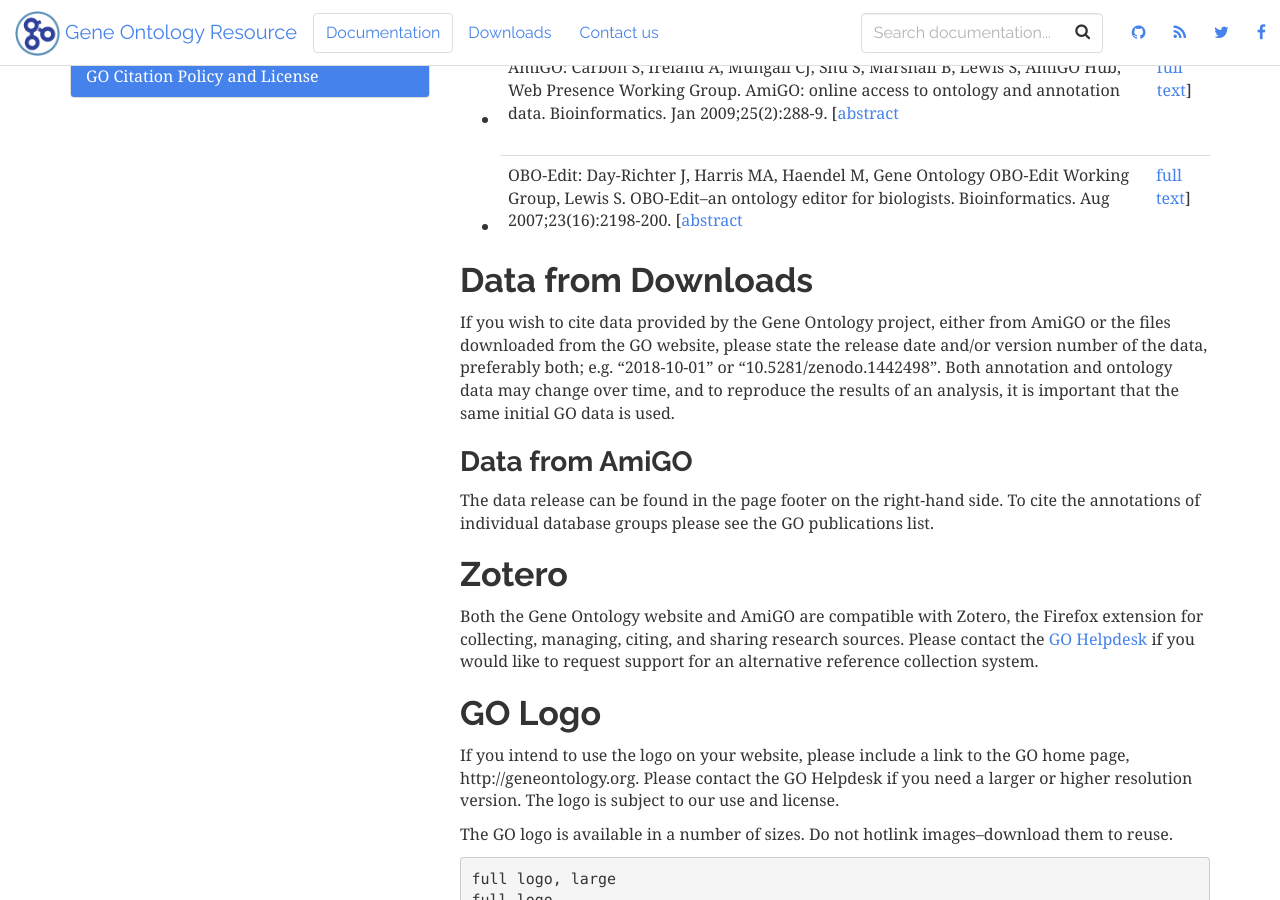
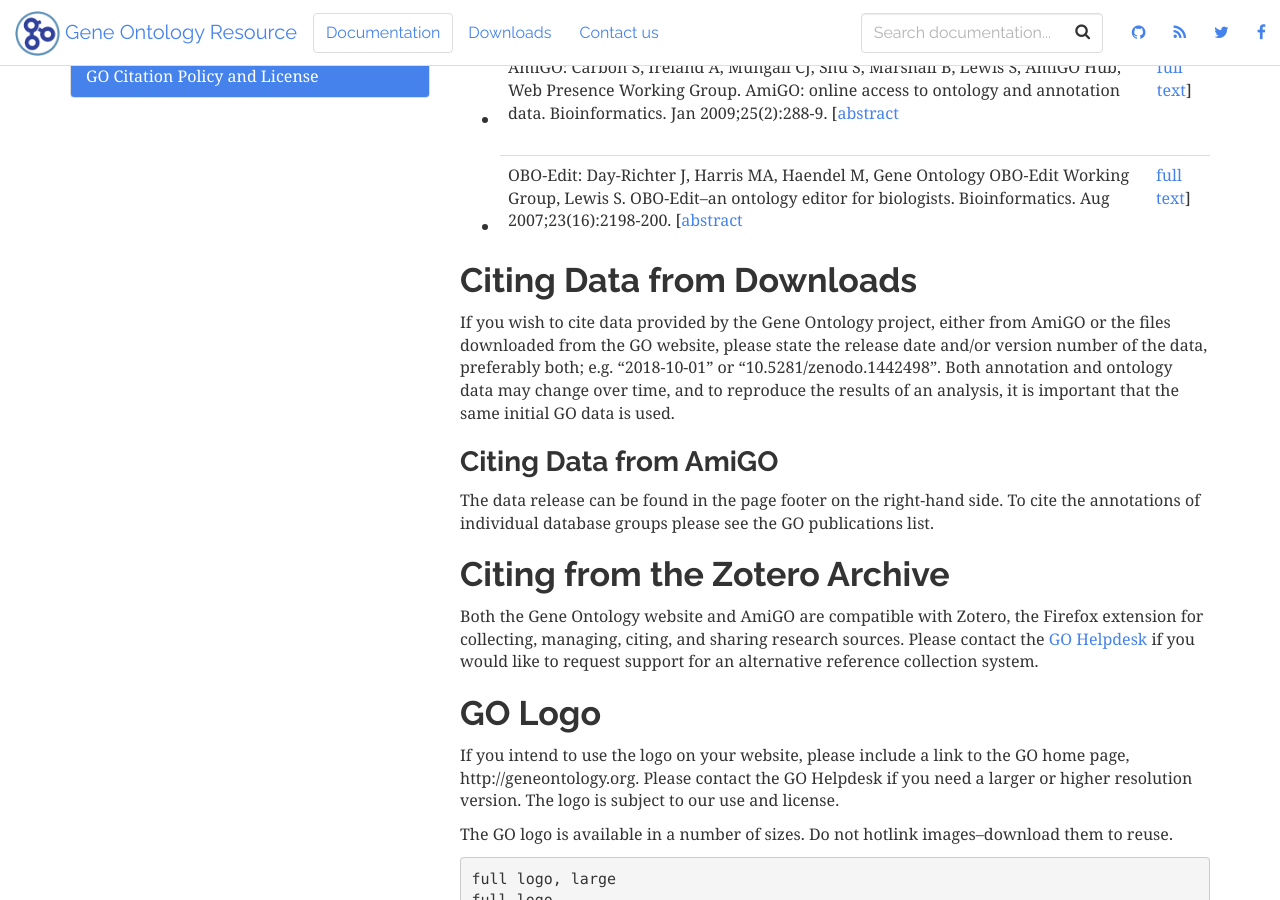
Before and after one commit to geneontology/geneontology.github.io, a Jekyll site: the page built from _docs/go-citation-policy.md, in a window 1280 px wide and 900 px high, scrolled down 393 px. Built offline with Jekyll 4.4.1, drawn with Linux system fonts in a browser that asks for light colours; nearby versions of some CDN libraries.

Commit message:
Update go-citation-policy.md

```diff
--- a/_docs/go-citation-policy.md
+++ b/_docs/go-citation-policy.md
@@ -8,23 +8,23 @@ permalink: /docs/go-citation-policy/
 ## Citing GO
 
 We ask that whenever using the GO and/or annotations in a publication, please cite the two papers below (the original paper describing GO, and our most recent update paper):
-   * Ashburner et al. (2000) Gene ontology: tool for the unification of biology  <a href="https://www.ncbi.nlm.nih.gov/pubmed/10802651">Nat Genet 25(1):25-9</a>.
-   * GO Consortium. (2017) Expansion of the Gene Ontology knowledgebase and resource <a href="https://www.ncbi.nlm.nih.gov/pubmed/27899567">Nucleic Acids Res. 45(D1):D331-D338]</a>.
++ Ashburner et al. (2000) Gene ontology: tool for the unification of biology  <a href="https://www.ncbi.nlm.nih.gov/pubmed/10802651">Nat Genet 25(1):25-9</a>.
++ GO Consortium. (2017) Expansion of the Gene Ontology knowledgebase and resource <a href="https://www.ncbi.nlm.nih.gov/pubmed/27899567">Nucleic Acids Res. 45(D1):D331-D338]</a>.
 
 If you used a specific software/analysis tool in your research, in addition to the two publications above, please also cite the tool used according to the following list:
-   * Enrichment analysis tool: [Mi et al., Nucleic Acids Res., 2017](https://www.ncbi.nlm.nih.gov/pubmed/27899595)
-   * AmiGO: Carbon S, Ireland A, Mungall CJ, Shu S, Marshall B, Lewis S, AmiGO Hub, Web Presence Working Group. AmiGO: online access to ontology and annotation data. Bioinformatics. Jan 2009;25(2):288-9. \[[abstract](http://bioinformatics.oxfordjournals.org/content/25/2/288) | [full text](http://bioinformatics.oxfordjournals.org/content/25/2/288.full.pdf+html)\]
-   * OBO-Edit: Day-Richter J, Harris MA, Haendel M, Gene Ontology OBO-Edit Working Group, Lewis S. OBO-Edit--an ontology editor for biologists. Bioinformatics. Aug 2007;23(16):2198-200. \[[abstract](http://bioinformatics.oxfordjournals.org/content/23/16/2198) | [full text](http://bioinformatics.oxfordjournals.org/content/23/16/2198.full)\]
++ Enrichment analysis tool: [Mi et al., Nucleic Acids Res., 2017](https://www.ncbi.nlm.nih.gov/pubmed/27899595)
++ AmiGO: Carbon S, Ireland A, Mungall CJ, Shu S, Marshall B, Lewis S, AmiGO Hub, Web Presence Working Group. AmiGO: online access to ontology and annotation data. Bioinformatics. Jan 2009;25(2):288-9. \[[abstract](http://bioinformatics.oxfordjournals.org/content/25/2/288) | [full text](http://bioinformatics.oxfordjournals.org/content/25/2/288.full.pdf+html)\]
++  OBO-Edit: Day-Richter J, Harris MA, Haendel M, Gene Ontology OBO-Edit Working Group, Lewis S. OBO-Edit--an ontology editor for biologists. Bioinformatics. Aug 2007;23(16):2198-200. \[[abstract](http://bioinformatics.oxfordjournals.org/content/23/16/2198) | [full text](http://bioinformatics.oxfordjournals.org/content/23/16/2198.full)\]
 
-## Data from Downloads
+## Citing Data from Downloads
 
 If you wish to cite data provided by the Gene Ontology project, either from AmiGO or the files downloaded from the GO website, please state the release date and/or version number of the data, preferably both; e.g. "2018-10-01" or "10.5281/zenodo.1442498". Both annotation and ontology data may change over time, and to reproduce the results of an analysis, it is important that the same initial GO data is used.
 
-### Data from AmiGO
+### Citing Data from AmiGO
 
 The data release can be found in the page footer on the right-hand side. To cite the annotations of individual database groups please see the GO publications list.
 
-## Zotero
+## Citing from the Zotero Archive
 
 Both the Gene Ontology website and AmiGO are compatible with Zotero, the Firefox extension for collecting, managing, citing, and sharing research sources. Please contact the <a href="http://help.geneontology.org">GO Helpdesk</a> if you would like to request support for an alternative reference collection system.
 
```
